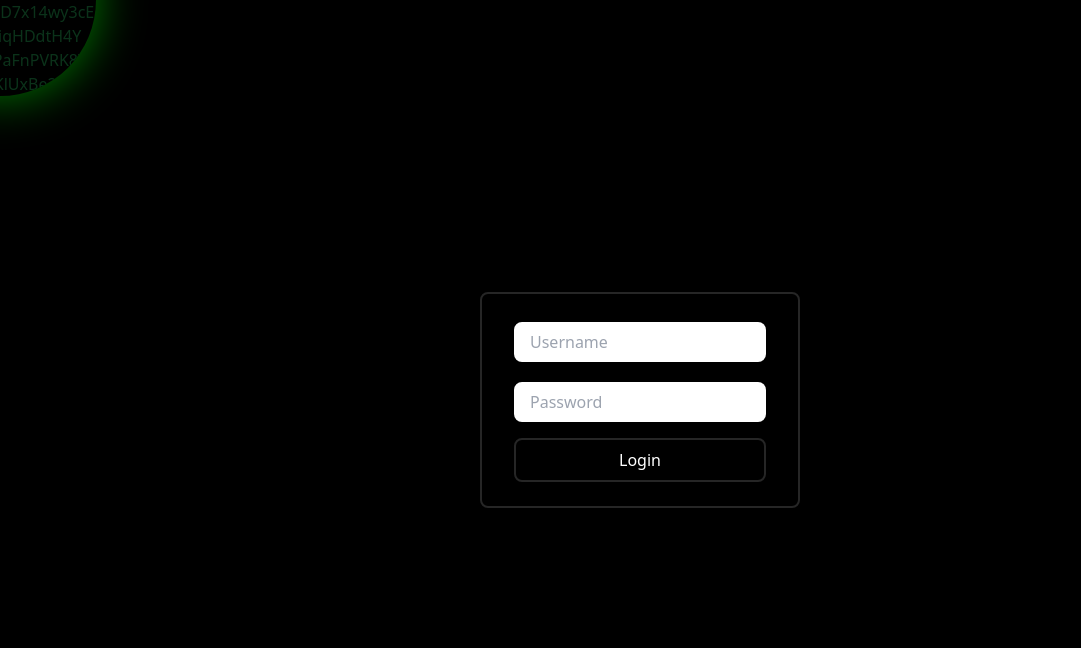
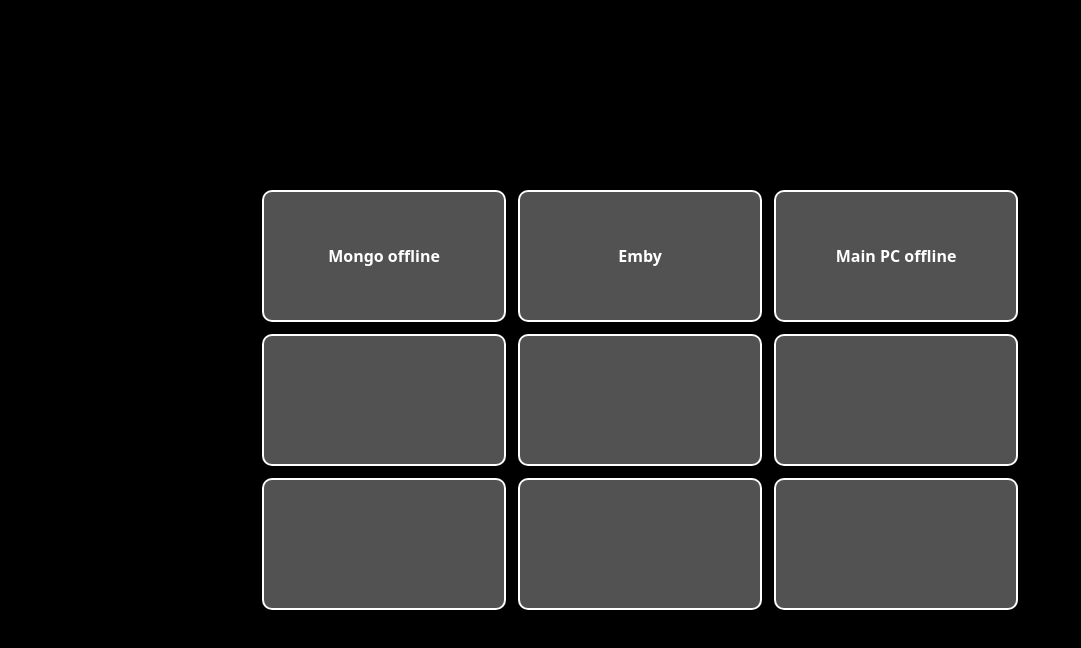
Before and after one commit to Thunman/myHomeFrontend, a React (Vite) app: page / in a window 1280 px wide. Shown: the top 648 px of the page, without its empty margins (0-1081 px from the left). Built offline with nearby package versions, Linux system fonts and the light colour scheme; no server answers.

Commit message:
adding functions to get status and toggle my backend stuff

```diff
--- a/src/App.tsx
+++ b/src/App.tsx
@@ -1,7 +1,16 @@
+import { useState } from "react";
 import Login from "./components/login";
+import Home from "./components/home";
 
 function App() {
-	return <Login></Login>;
+	const [isLoggedIn, setIsLoggedIn] = useState(true);
+
+	return (
+		<>
+			{!isLoggedIn && <Login setIsLoggedIn={setIsLoggedIn} />}
+			{isLoggedIn && <Home />}
+		</>
+	);
 }
 
 export default App;
--- /dev/null
+++ b/src/components/home.tsx
@@ -0,0 +1,83 @@
+import { useEffect, useState } from "react";
+import {
+	getStatusOffBackend,
+	hibernatePC,
+	toggleMongo,
+} from "../services/switches";
+
+const Home = () => {
+	const [mongoStatus, setMongoStatus] = useState(false);
+	const [mainPCStatus, setMainPCStatus] = useState(false);
+
+	const sleepPC = async () => {
+		const response = await hibernatePC();
+		if (response.success) {
+			alert(response.message);
+			setMainPCStatus(true);
+		} else alert(response.message);
+	};
+
+	const toggleDB = async () => {
+		const response = await toggleMongo();
+		if (response.success) {
+			alert(response.message);
+			setMongoStatus(true);
+		} else alert(response.message);
+	};
+
+	useEffect(() => {
+		const getStatus = async () => {
+			const response = await getStatusOffBackend();
+			if (response.success) {
+				setMainPCStatus(
+					response.mainPC !== undefined ? response.mainPC : false
+				);
+				setMongoStatus(
+					response.mongoDB !== undefined ? response.mongoDB : false
+				);
+			} else alert(response.errorMessage);
+		};
+		getStatus();
+	}, []);
+
+	return (
+		<div className=" bg-black w-screen h-screen flex justify-center items-center">
+			<div className="h-3/4screen w-3/4screen flex flex-wrap gap-4 place-content-center">
+				<div
+					onClick={toggleDB}
+					className={`hover:bg-neutral-300 flex items-center justify-center h-32 w-1/4 transition duration-200 rounded-lg ring-2 ring-white ${
+						mongoStatus ? "bg-neutral-400" : "bg-neutral-600"
+					}`}
+				>
+					{mongoStatus ? (
+						<p className="text-white font-semibold">Mongo online</p>
+					) : (
+						<p className="text-white font-semibold">Mongo offline</p>
+					)}
+				</div>
+				<div className="bg-neutral-600 hover:bg-neutral-300 flex items-center justify-center h-32 w-1/4 transition duration-200 rounded-lg ring-2 ring-white">
+					<p className="text-white font-semibold">Emby</p>
+				</div>
+				<div
+					onClick={sleepPC}
+					className={`hover:bg-neutral-300 flex items-center justify-center h-32 w-1/4 transition duration-200 rounded-lg ring-2 ring-white ${
+						mainPCStatus ? "bg-neutral-400" : "bg-neutral-600"
+					}`}
+				>
+					{mainPCStatus ? (
+						<p className="text-white font-semibold">Main PC online</p>
+					) : (
+						<p className="text-white font-semibold">Main PC offline</p>
+					)}
+				</div>
+				<div className="bg-neutral-600 hover:bg-neutral-300 flex items-center justify-center h-32 w-1/4 transition duration-200 rounded-lg ring-2 ring-white"></div>
+				<div className="bg-neutral-600 hover:bg-neutral-300 flex items-center justify-center h-32 w-1/4 transition duration-200 rounded-lg ring-2 ring-white"></div>
+				<div className="bg-neutral-600 hover:bg-neutral-300 flex items-center justify-center h-32 w-1/4 transition duration-200 rounded-lg ring-2 ring-white"></div>
+				<div className="bg-neutral-600 hover:bg-neutral-300 flex items-center justify-center h-32 w-1/4 transition duration-200 rounded-lg ring-2 ring-white"></div>
+				<div className="bg-neutral-600 hover:bg-neutral-300 flex items-center justify-center h-32 w-1/4 transition duration-200 rounded-lg ring-2 ring-white"></div>
+				<div className="bg-neutral-600 hover:bg-neutral-300 flex items-center justify-center h-32 w-1/4 transition duration-200 rounded-lg ring-2 ring-white"></div>
+			</div>
+		</div>
+	);
+};
+export default Home;
--- a/src/components/login.tsx
+++ b/src/components/login.tsx
@@ -1,5 +1,6 @@
-import { useState, useEffect } from "react";
+import React, { useState, useEffect } from "react";
 import LoginForm from "./loginForm";
+import { ILoggedInState } from "../helpers/interfaces";
 
 const randomSymbols = () => {
 	const symbols =
@@ -12,7 +13,7 @@ const randomSymbols = () => {
 	return randomString;
 };
 
-const Login = () => {
+const Login: React.FC<ILoggedInState> = (props) => {
 	const [position, setPosition] = useState({ left: 0, top: 0 });
 	const [cryptString, setCryptString] = useState("");
 	useEffect(() => {
@@ -43,7 +44,7 @@ const Login = () => {
 				</div>
 			</div>
 			<div className="absolute inset-0 flex items-center justify-center z-10">
-				<LoginForm />
+				<LoginForm setIsLoggedIn={props.setIsLoggedIn} />
 			</div>
 		</>
 	);
--- a/src/components/loginForm.tsx
+++ b/src/components/loginForm.tsx
@@ -1,11 +1,13 @@
-import { useState } from "react";
+import React, { useState } from "react";
 import { login } from "../services/auth";
+import { ILoggedInState } from "../helpers/interfaces";
 
-const LoginForm = () => {
+const LoginForm: React.FC<ILoggedInState> = (props) => {
 	const [username, setUsername] = useState("");
 	const [password, setPassword] = useState("");
-	const handleClick = () => {
-		login(username, password);
+	const handleClick = async () => {
+		const response = await login(username, password);
+		if (response.success) props.setIsLoggedIn(true);
 	};
 
 	return (
--- a/src/services/auth.ts
+++ b/src/services/auth.ts
@@ -4,6 +4,7 @@ export const login = async (
 	username: string,
 	password: string
 ): Promise<IResponse> => {
+	try {
 		const response = await fetch("/api/users/login", {
 			method: "POST",
 			headers: {
@@ -13,4 +14,8 @@ export const login = async (
 		});
 		if (!response.ok) return { success: false, message: "error" };
 		else return { success: true, message: "Logged in" };
+	} catch (error) {
+		console.error(error);
+		return { success: false, message: `Error ${error}` };
+	}
 };
--- /dev/null
+++ b/src/services/switches.ts
@@ -0,0 +1,60 @@
+import { IBackendStatus, IResponse } from "../helpers/interfaces";
+
+export const toggleMongo = async (): Promise<IResponse> => {
+	try {
+		const response = await fetch("/api/users/toggleMongo", {
+			method: "POST",
+			credentials: "include",
+			headers: {
+				"Content-Type": "application/json",
+			},
+			body: JSON.stringify({
+				action: "toggle",
+			}),
+		});
+		const data = await response.json();
+		if (!response.ok) throw new Error(data.message);
+		else return { success: true, message: data.message };
+	} catch (error) {
+		console.error(error);
+		return { success: false, message: `Error ${error}` };
+	}
+};
+export const hibernatePC = async (): Promise<IResponse> => {
+	try {
+		const response = await fetch("/api/users/hibernate", {
+			method: "POST",
+			credentials: "include",
+			headers: {
+				"Content-Type": "application/json",
+			},
+			body: JSON.stringify({
+				action: "toggle",
+			}),
+		});
+		const data = await response.json();
+		if (!response.ok) throw new Error(data.message);
+		else return { success: true, message: "All good" };
+	} catch (error) {
+		console.error(error);
+		return { success: false, message: `Error ${error}` };
+	}
+};
+
+export const getStatusOffBackend = async (): Promise<IBackendStatus> => {
+	try {
+		const response = await fetch("/api/users/status", {
+			method: "GET",
+			credentials: "include",
+			headers: {
+				"Content-Type": "application/json",
+			},
+		});
+		const data = await response.json();
+		if (!response.ok) throw new Error(data.message);
+		else return { success: true, mongoDB: data.mongo, mainPC: data.pc };
+	} catch (error) {
+		console.error(error);
+		return { success: false, errorMessage: `${error}` };
+	}
+};
--- a/tailwind.config.js
+++ b/tailwind.config.js
@@ -6,6 +6,12 @@ export default {
   ],
   theme: {
     extend: {
+      height: {
+        "3/4screen": "75vh"
+      },
+      width: {
+        "3/4screen": "75vw"
+      },
       mixBlendMode: {
         difference: 'difference',
       },
```
Also changed, not shown: src/helpers/interfaces.ts (+11 -0 lines). Lines whose indentation alone changed are shown as unchanged.
